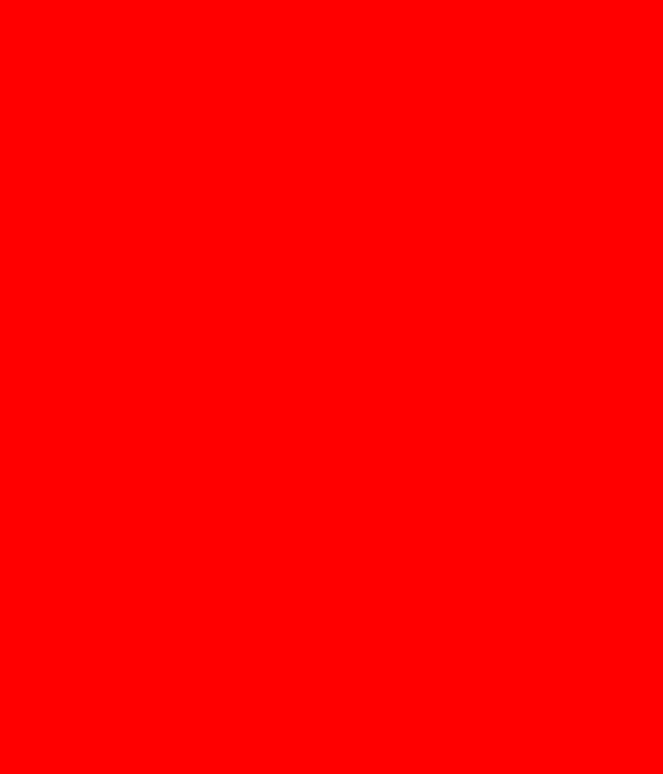
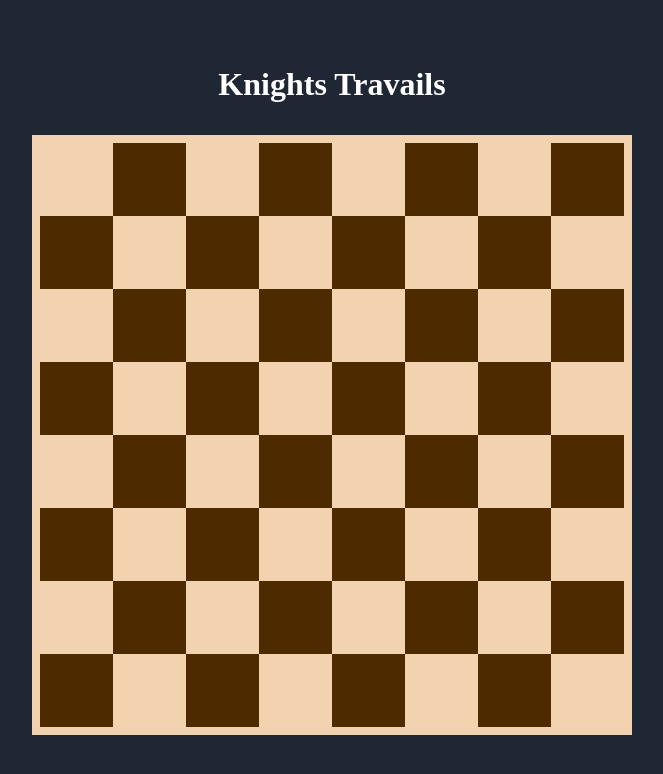
Before and after one commit to Mindmazing/knight-travails-web-based-gui, a website built with webpack: page src/template.html in a window 1280 px wide. Shown: the whole page, without its empty margins (308-971 px from the left). Built offline with nearby package versions, Linux system fonts and the light colour scheme.

Commit message:
style chess board

```diff
--- a/src/css/style.css
+++ b/src/css/style.css
@@ -1,3 +1,47 @@
+:root {
+  --bg-color: #202734;
+  --tile-color-even: #4d2a00;
+  --tile-color-odd: #f3d2af;
+  --text-color: #fff;
+}
+
+* {
+  margin: 0;
+  padding: 0;
+  box-sizing: border-box;
+}
+
 body {
-  background-color: red;
+  background-color: var(--bg-color);
+  color: var(--text-color);
 }
+
+main {
+  height: 100vh;
+  width: 100%;
+  display: flex;
+  flex-direction: column;
+  justify-content: center;
+  align-items: center;
+  padding: 2em;
+  gap: 2em;
+}
+
+#gameBoard {
+  width: 90%;
+  max-width: 600px;
+  aspect-ratio: 1/1;
+  display: grid;
+  grid-template-rows: repeat(8, 1fr);
+  grid-template-columns: repeat(8, 1fr);
+  background-color: var(--tile-color-odd);
+  padding: 0.5em;
+}
+
+.chess-tile {
+  background-color: var(--tile-color-odd);
+}
+
+.chess-tile.colored {
+  background-color: var(--tile-color-even);
+}
--- a/src/index.js
+++ b/src/index.js
@@ -1,4 +1,23 @@
 import { knightMoves } from "./js/knightMoves.js";
 import "./css/style.css";
 
+// create chess tiles
+let domGameBoard = document.querySelector("#gameBoard");
+let chessTile;
+for (let i = 8; i > 0; i--) {
+  for (let j = 0; j < 8; j++) {
+    // create tile
+    chessTile = document.createElement("div");
+    chessTile.setAttribute("position", `${j} ${i}`);
+    chessTile.classList.add("chess-tile");
+    if (j % 2) {
+      chessTile.classList.add(i % 2 ? "white" : "colored");
+    } else {
+      chessTile.classList.add(i % 2 ? "colored" : "white");
+    }
+    // append to game board
+    domGameBoard.appendChild(chessTile);
+  }
+}
+
 console.log(knightMoves([0, 0], [1, 1]));
--- a/src/template.html
+++ b/src/template.html
@@ -5,5 +5,10 @@
     <meta name="viewport" content="width=device-width, initial-scale=1.0" />
     <title>Knights Travails</title>
   </head>
-  <body></body>
+  <body>
+    <main>
+      <h1>Knights Travails</h1>
+      <div id="gameBoard"></div>
+    </main>
+  </body>
 </html>
```
